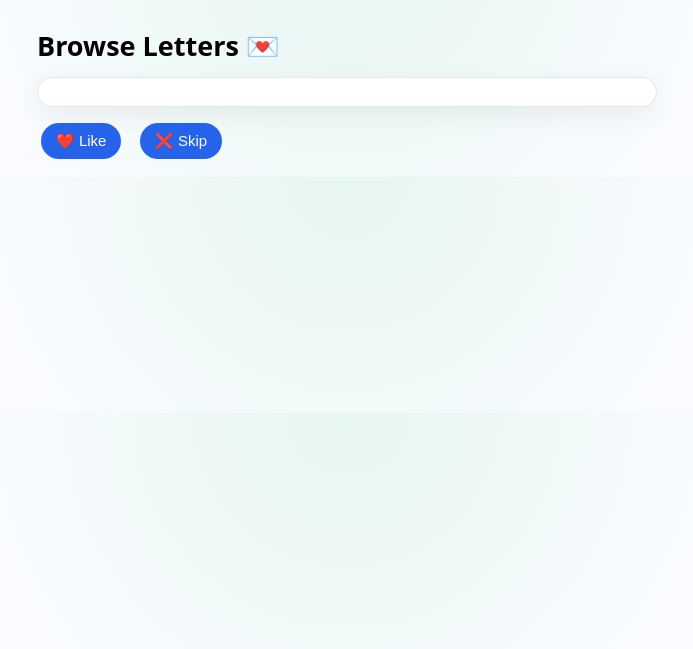
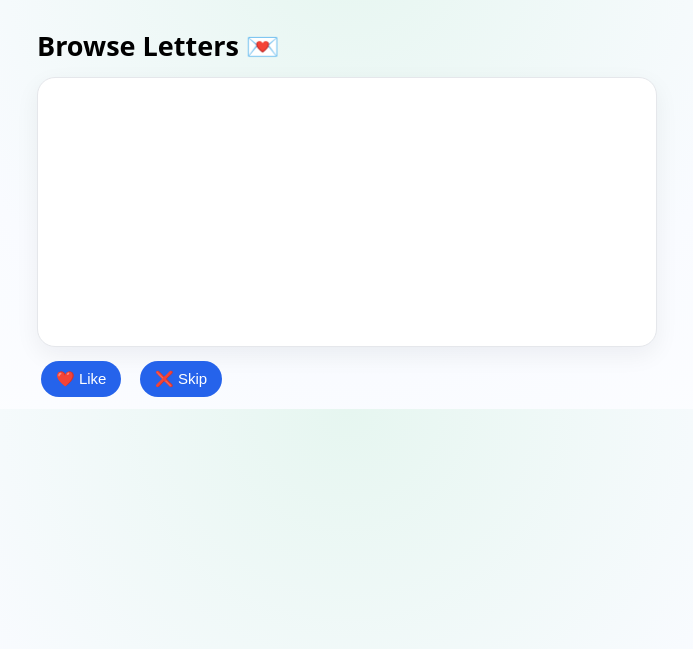
Before and after one commit to thisisalik/my-django-website, a Django app: template core/templates/browse_letter.html in a window 1280 px wide. Shown: the part 59-708 px from the top of the page, without its empty margins (293-986 px from the left). Run offline with Django 5.2, Linux system fonts and the light colour scheme; the template is opened without the code that fills it: most values are stand-ins (such as "Sample title", 1, 10 or a date in 2020).

Commit message:
changing design

```diff
--- a/core/templates/browse_letter.html
+++ b/core/templates/browse_letter.html
@@ -3,10 +3,10 @@
 
 {% block content %}
 <style>
-  /* Make this page a bit tighter vertically */
+  /* Make this page tighter vertically */
   .container {
     min-height: auto;
-    padding-bottom: 12px;
+    padding-bottom: 6px;   /* smaller so Logout comes closer */
   }
 
   /* Event card – short & compact */
@@ -66,39 +66,45 @@
     margin: 10px 0 10px;
   }
 
-  /* Letter card – SAME height for image/text/pdf */
+  /* Letter card – fixed compact height for image/text/pdf */
   .letter-card {
     background:#fff;
     border:1px solid #e5e7eb;
     border-radius:18px;
     box-shadow:0 8px 24px rgba(15,23,42,0.06);
-    padding:14px 16px;
-    margin:10px 0 10px;
-    max-height: 460px;      /* 🔴 key line: cap total card height */
-    overflow-y: auto;       /* scroll inside when content is longer */
+    padding:12px 14px;
+    margin:10px 0 8px;
+
+    height: 270px;           /* 🔴 about 40% shorter than before */
+    overflow: hidden;
+    display: flex;
+    flex-direction: column;
   }
 
-  /* Image letters – keep big & readable */
+  /* Text letters – scroll inside */
+  .letter-body {
+    flex-grow: 1;
+    overflow-y: auto;
+  }
+
+  /* Image letters – match the same vertical feel */
   .letter-card img.clickable-image {
     width: 100%;
-    max-height: 400px;
+    max-height: 245px;       /* shortened */
     border-radius: 14px;
     object-fit: contain;
   }
 
-  /* Text letters – scroll inside if long */
-  .letter-body {
-    max-height: 400px;      /* same content area as image */
-    overflow-y: auto;
-  }
-
-  /* PDF viewer – lives inside the same capped letter-card */
+  /* PDF viewer – fits inside same card height */
   .pdf-card {
-    border: none;           /* card border already on .letter-card */
+    border: none;            /* card border already on .letter-card */
     padding: 0;
     background: transparent;
     box-shadow: none;
     margin: 0;
+    flex-grow: 1;
+    display: flex;
+    flex-direction: column;
   }
   .pdf-toolbar {
     display:flex;
@@ -129,7 +135,7 @@
   }
   .pdf-canvas-wrap {
     width:100%;
-    max-height:400px;       /* same content area as image/text */
+    max-height:215px;        /* shortened so card stays small */
     overflow:auto;
     border-radius:12px;
     background:#fafafa;
@@ -144,9 +150,22 @@
     .event-card { padding:7px 9px; }
   }
 
+  /* Even tighter on short screens (e.g. iPhone 11 with browser chrome) */
+  @media (max-height: 750px) {
+    .letter-card {
+      height: 230px;
+    }
+    .letter-card img.clickable-image {
+      max-height: 210px;
+    }
+    .pdf-canvas-wrap {
+      max-height: 185px;
+    }
+  }
+
   /* Like / Skip – keep Logout close */
   .browse-actions {
-    margin-top: 8px;
+    margin-top: 6px;
     margin-bottom: 0;
   }
 </style>
```
